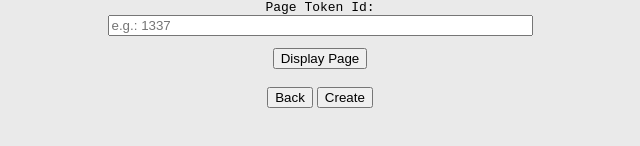
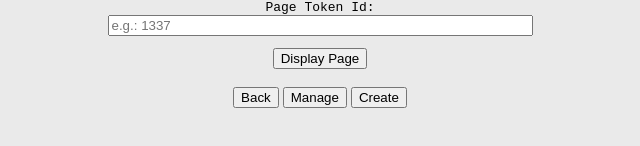
Before and after one commit to NFTletter/letter, a website: page app/src/display.html in a window 1280 px wide. Shown: the part 212-358 px from the top of the page, without its empty margins (320-960 px from the left). Drawn offline with Linux system fonts and the light colour scheme.

Commit message:
manage button on display

```diff
--- a/app/src/display.html
+++ b/app/src/display.html
@@ -32,6 +32,11 @@
           </form>
         </td>
         <td>
+          <form action="manage.html">
+            <input type="submit" value="Manage"/>
+          </form>
+        </td>
+        <td>
           <form action="create.html">
             <input type="submit" value="Create"/>
           </form>
```
